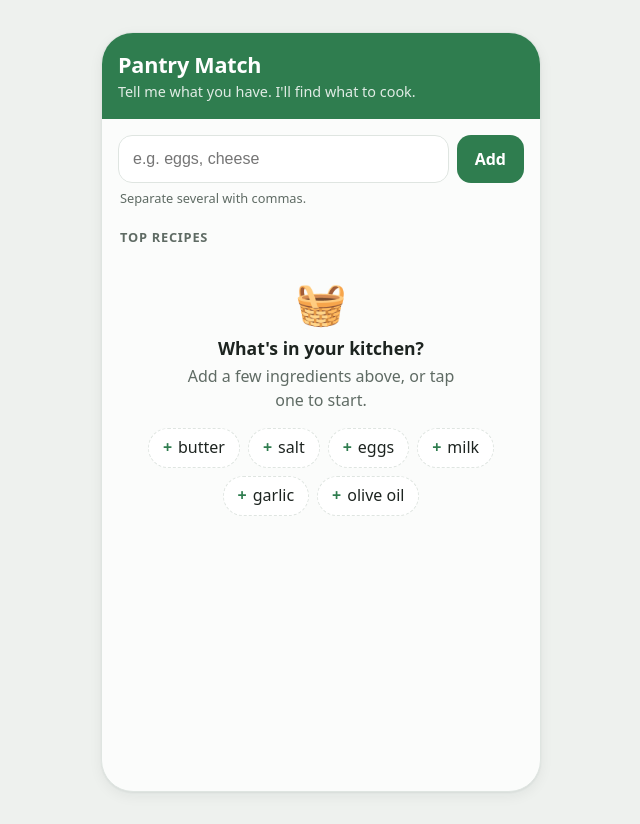
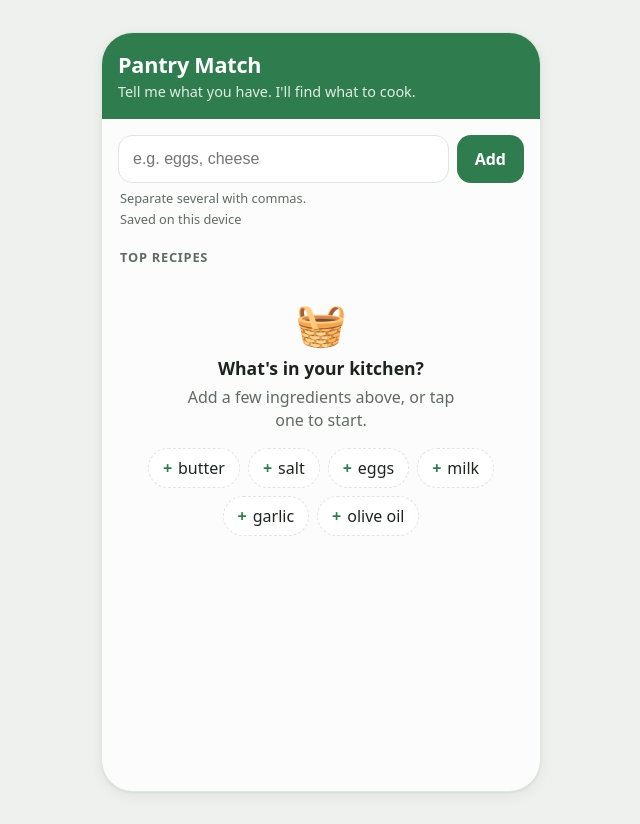
Before and after one commit to Rowninator/ingredient_to_recipe_maker, a website: page index.html in a window 1280 px wide. Shown: the whole page, without its empty margins (319-959 px from the left). Drawn offline with Linux system fonts and the light colour scheme.

Commit message:
Keep the save note visible and pin line endings to LF

```diff
--- a/index.html
+++ b/index.html
@@ -113,7 +113,7 @@
       margin: 20px 2px 8px;
     }
     .section-head h2 { margin: 0; font-size: .8rem; text-transform: uppercase; letter-spacing: .06em; color: var(--muted); }
-    .saved-note { margin: -4px 2px 10px; font-size: .8rem; color: var(--muted); }
+    .saved-note { margin: 2px 2px 0; font-size: .8rem; color: var(--muted); }
     .link-btn { background: none; border: 0; padding: 8px 0 8px 12px; color: var(--brand); font-size: .9rem; font-weight: 600; }
 
     .chips { display: flex; flex-wrap: wrap; gap: 8px; }
@@ -174,13 +174,14 @@
         <button class="btn" type="submit">Add</button>
       </form>
       <p class="hint">Separate several with commas.</p>
+      <!-- Outside #pantry so a failed save still shows when the pantry is empty. -->
+      <p class="saved-note" id="saved-note">Saved on this device</p>
 
       <section id="pantry" hidden>
         <div class="section-head">
           <h2>Your pantry</h2>
           <button class="link-btn" id="clear-btn" type="button">Clear all</button>
         </div>
-        <p class="saved-note" id="saved-note">Saved on this device</p>
         <div class="chips" id="chips"></div>
       </section>
 
```
Also changed, not shown: 1 other file.
